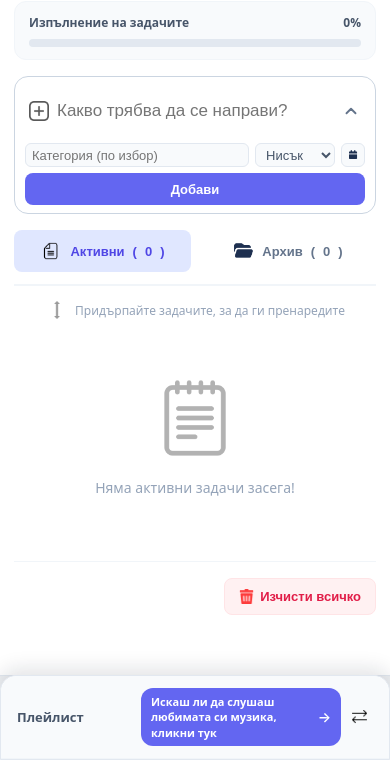
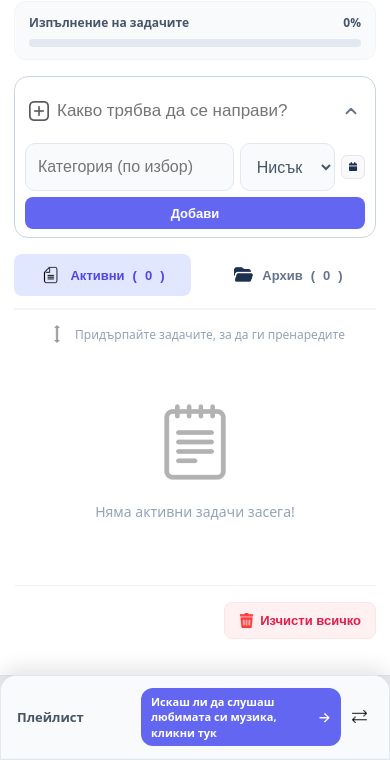
Before and after one commit to Lyuboslava1/TaskFlow, a plain HTML site: page index.html in a window 390 px wide. Shown: the part 84-844 px from the top of the page. Drawn offline with Linux system fonts and the light colour scheme.

Commit message:
Update style.css

```diff
--- a/style.css
+++ b/style.css
@@ -1635,3 +1635,39 @@ img, iframe {
         display: none;
     }
 }
+
+#topic-box,
+#priority-select {
+    min-height: 44px;
+    font-size: 15px;
+    padding: 10px 12px;
+    border-radius: 10px;
+}
+
+#topic-box {
+    min-width: 150px;
+}
+
+#priority-select {
+    min-width: 110px;
+    cursor: pointer;
+}
+
+@media (max-width: 768px) {
+    #topic-box,
+    #priority-select {
+        min-height: 48px;
+        font-size: 16px;
+        padding: 12px;
+    }
+
+    #topic-box {
+        width: 100%;
+        min-width: 0;
+    }
+
+    #priority-select {
+        width: 100%;
+        min-width: 0;
+    }
+}
```
